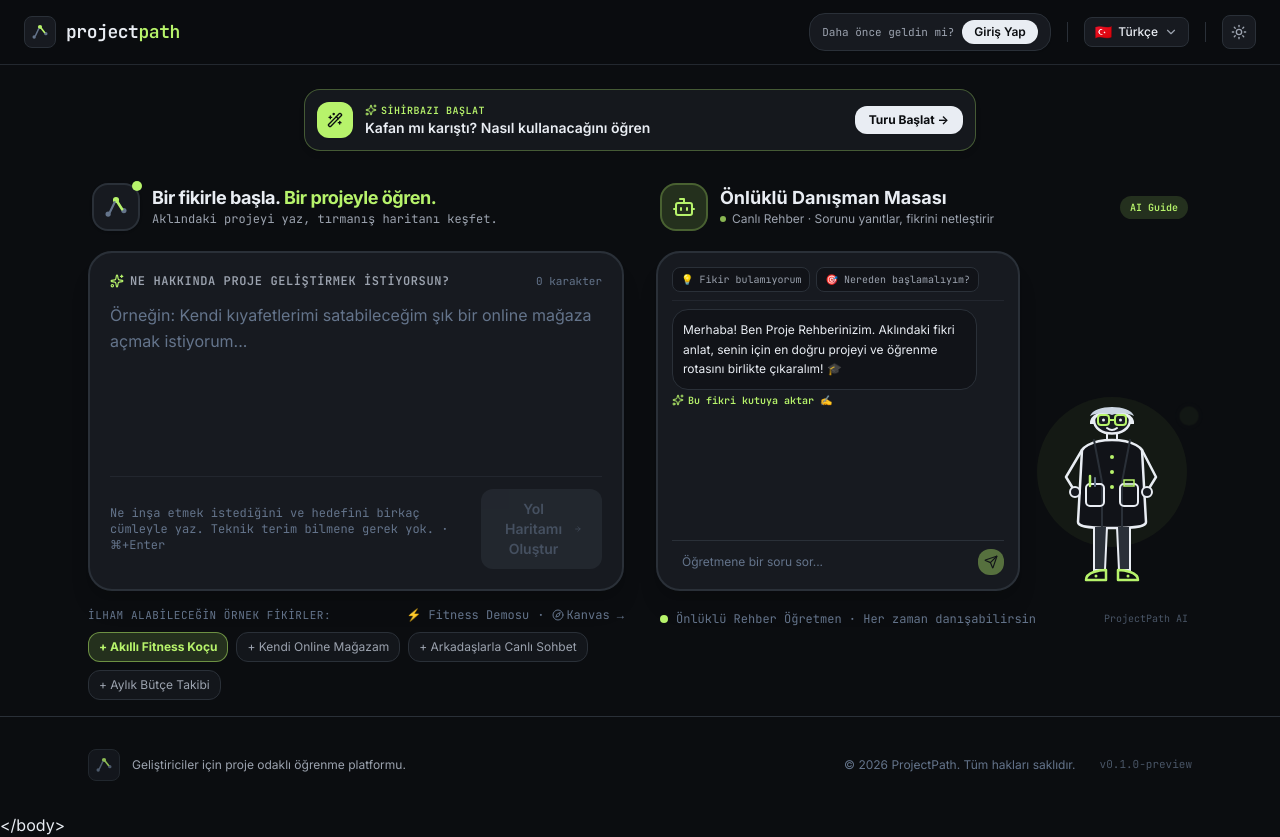
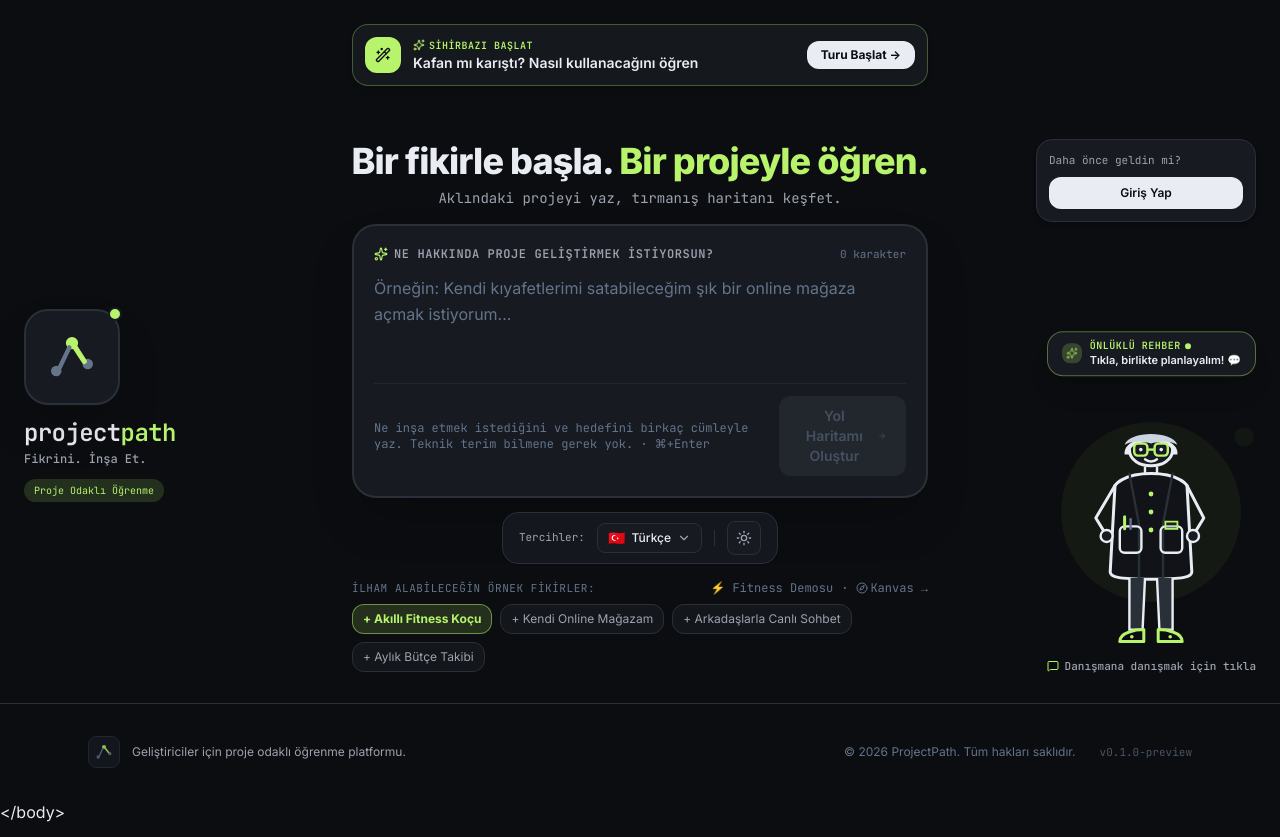
Before and after one commit to eemreozen/Mergen-EDU, a React (Vite) app: page / in a window 1280 px wide. Built offline with nearby package versions, Linux system fonts and the light colour scheme.

Commit message:
refactor: layout to exact 3-column symmetrical UI: Left Logo, Center Idea Input with Language & Theme underneath, Right Sign In card above Teacher Advisor (chat on click)

```diff
--- a/src/App.tsx
+++ b/src/App.tsx
@@ -14,10 +14,11 @@
 function AppContent() {
   const location = useLocation()
   const isCanvasView = location.pathname === '/canvas'
+  const isLandingPage = location.pathname === '/'
 
   return (
     <div className="min-h-screen flex flex-col bg-[#F7F8FA] dark:bg-[#0B0D10] text-[#111318] dark:text-[#E9EDF3] transition-colors selection:bg-[#2B660E]/20 dark:selection:bg-[#B7F36B] dark:selection:text-[#0B0D10]">
-      {!isCanvasView && <Header />}
+      {!isCanvasView && !isLandingPage && <Header />}
 
       <main className="flex-1 flex flex-col">
         <Routes>
--- a/src/features/landing/HeroSection.tsx
+++ b/src/features/landing/HeroSection.tsx
@@ -3,9 +3,13 @@
 import { useState } from 'react'
 import { useTranslation } from 'react-i18next'
 import { Link } from 'react-router-dom'
+import { AuthModal } from '@/components/shared/AuthModal'
+import { LanguageSelector } from '@/components/shared/LanguageSelector'
+import { ThemeToggle } from '@/components/shared/ThemeToggle'
 import { OnboardingModal } from '@/components/assessment/OnboardingModal'
 import { GuidedTourWizard } from '@/components/landing/GuidedTourWizard'
-import { TeacherAdvisorDesk } from '@/components/landing/TeacherAdvisorDesk'
+import { TeacherAdvisorFigure } from '@/components/landing/TeacherAdvisorFigure'
+import { ProjectAdvisor } from '@/components/shared/ProjectAdvisorModal'
 
 interface HeroSectionProps {
   externalIdea?: string
@@ -20,8 +24,10 @@
   const isEn = i18n.language.startsWith('en')
 
   const [localIdea, setLocalIdea] = useState('')
+  const [isAuthOpen, setIsAuthOpen] = useState(false)
   const [isOnboardingOpen, setIsOnboardingOpen] = useState(false)
   const [isTourOpen, setIsTourOpen] = useState(false)
+  const [isAdvisorOpen, setIsAdvisorOpen] = useState(false)
 
   const projectIdea = externalIdea !== undefined ? externalIdea : localIdea
 
@@ -54,7 +60,7 @@
     }
   }
 
-  // Accessible, non-technical human project suggestions
+  // Non-technical, human starter suggestions
   const starterIdeas = [
     {
       label: isEn ? 'Smart Fitness Coach' : 'Akıllı Fitness Koçu',
@@ -87,15 +93,15 @@
 
   return (
     <>
-      <section className="relative w-full max-w-6xl mx-auto px-4 sm:px-6 pt-6 pb-4 flex flex-col items-center">
+      <section className="relative w-full max-w-7xl mx-auto px-4 sm:px-6 min-h-[85vh] flex flex-col justify-between pt-6 pb-0 overflow-visible">
 
-        {/* 1. Symmetrical Top Wizard Card */}
+        {/* 1. TOP CENTER: Wizard Banner */}
         <motion.div
           id="tour-wizard-box"
           initial={{ opacity: 0, y: -8 }}
           animate={{ opacity: 1, y: 0 }}
           transition={{ duration: 0.3 }}
-          className="w-full max-w-2xl mx-auto mb-6 p-2.5 sm:p-3 rounded-2xl border border-[#2B660E]/30 dark:border-[#B7F36B]/30 bg-[#FFFFFF]/90 dark:bg-[#171A20]/90 shadow-md backdrop-blur-md flex items-center justify-between gap-3 text-left"
+          className="w-full max-w-xl mx-auto mb-6 p-2.5 sm:p-3 rounded-2xl border border-[#2B660E]/30 dark:border-[#B7F36B]/30 bg-[#FFFFFF]/90 dark:bg-[#171A20]/90 shadow-md backdrop-blur-md flex items-center justify-between gap-3 text-left"
         >
           <div className="flex items-center gap-3">
             <div className="w-9 h-9 rounded-xl bg-[#2B660E] dark:bg-[#B7F36B] text-white dark:text-[#0B0D10] flex items-center justify-center font-bold shadow-xs shrink-0">
@@ -123,20 +129,23 @@
           </button>
         </motion.div>
 
-        {/* 2. Symmetrical Two-Column Layout (50% / 50% with matching headers and heights) */}
-        <div className="w-full grid grid-cols-1 lg:grid-cols-2 gap-8 items-start">
+        {/* 2. SYMMETRICAL 3-COLUMN WORKSPACE: LEFT (Logo) — CENTER (Input Box) — RIGHT (Sign In & Advisor) */}
+        <div className="w-full grid grid-cols-1 lg:grid-cols-12 gap-6 lg:gap-8 items-center pb-2">
 
-          {/* COLUMN 1: Main Project Idea Builder */}
-          <div className="w-full flex flex-col justify-between">
-
-            {/* Header (Height matching Right Column) */}
-            <div className="h-14 sm:h-16 flex items-center gap-3 mb-3 px-1 text-left">
-              <div className="relative group w-12 h-12 rounded-2xl bg-[#FFFFFF] dark:bg-[#171A20] border-2 border-[#E3E7EC] dark:border-[#2A3038] flex items-center justify-center shrink-0 shadow-sm">
+          {/* LEFT COLUMN: Enlarged Logo & Brand identity (Cols 1-3) */}
+          <motion.div
+            initial={{ opacity: 0, x: -16 }}
+            animate={{ opacity: 1, x: 0 }}
+            transition={{ duration: 0.45 }}
+            className="lg:col-span-3 flex flex-col items-center lg:items-start text-center lg:text-left space-y-3"
+          >
+            {/* Enlarged Geometric Logo Card */}
+            <div className="relative group w-20 h-20 sm:w-24 sm:h-24 rounded-3xl bg-[#FFFFFF] dark:bg-[#171A20] border-2 border-[#E3E7EC] dark:border-[#2A3038] hover:border-[#2B660E] dark:hover:border-[#B7F36B] shadow-2xl flex items-center justify-center transition-all duration-300">
               <svg
                 viewBox="0 0 32 32"
                 fill="none"
                 xmlns="http://www.w3.org/2000/svg"
-                  className="w-7 h-7"
+                className="w-12 h-12 sm:w-14 sm:h-14 transition-transform duration-300 group-hover:scale-105"
                 aria-hidden="true"
               >
                 <circle cx="7" cy="24" r="3" fill="currentColor" className="text-[#9CA3AF] dark:text-[#64748B]" />
@@ -145,30 +154,49 @@
                 <path d="M9 22L14.5 10.5" stroke="currentColor" strokeWidth="2.5" strokeLinecap="round" className="text-[#9CA3AF] dark:text-[#64748B]" />
                 <path d="M17.5 10L23 18.5" stroke="#2B660E" strokeWidth="3" strokeLinecap="round" className="dark:stroke-[#B7F36B]" />
               </svg>
-                <span className="absolute -top-1 -right-1 w-2.5 h-2.5 rounded-full bg-[#2B660E] dark:bg-[#B7F36B]" />
+              <span className="absolute -top-1 -right-1 w-3.5 h-3.5 rounded-full bg-[#2B660E] dark:bg-[#B7F36B] border-2 border-white dark:border-[#171A20]" />
             </div>
 
+            {/* Wordmark & Tagline */}
             <div>
-                <h1 className="text-base sm:text-lg font-bold tracking-tight text-[#111318] dark:text-[#E9EDF3] leading-tight">
+              <span className="font-mono font-bold tracking-tight text-2xl text-[#111318] dark:text-[#E9EDF3] lowercase">
+                project<span className="text-[#2B660E] dark:text-[#B7F36B]">path</span>
+              </span>
+              <p className="text-xs font-mono text-[#68717D] dark:text-[#9CA3AF] mt-0.5 font-medium">
+                Fikrini. İnşa Et.
+              </p>
+            </div>
+
+            <div className="inline-flex items-center gap-1.5 px-2.5 py-1 rounded-full text-[10px] font-mono bg-[#2B660E]/10 dark:bg-[#B7F36B]/15 text-[#2B660E] dark:text-[#B7F36B]">
+              <span>{isEn ? 'Project-Based Learning' : 'Proje Odaklı Öğrenme'}</span>
+            </div>
+          </motion.div>
+
+          {/* CENTER COLUMN: Main Project Idea Input + Language & Theme Underneath (Cols 4-9) */}
+          <div className="lg:col-span-6 flex flex-col items-center text-center">
+
+            {/* Main Headline */}
+            <div className="mb-4">
+              <h1 className="text-2xl sm:text-3xl md:text-4xl font-extrabold tracking-tight text-[#111318] dark:text-[#E9EDF3] leading-tight">
                 <span>{t('hero.titleLine1')} </span>
                 <span className="text-[#2B660E] dark:text-[#B7F36B]">{t('hero.titleLine2')}</span>
               </h1>
-                <p className="text-xs text-[#68717D] dark:text-[#9CA3AF] mt-0.5 font-mono">
+              <p className="text-xs sm:text-sm text-[#68717D] dark:text-[#9CA3AF] mt-1 font-mono">
                 {isEn
-                    ? 'State your project idea, climb your tailored roadmap.'
+                  ? 'State your project idea. Climb your tailored learning roadmap.'
                   : 'Aklındaki projeyi yaz, tırmanış haritanı keşfet.'}
               </p>
             </div>
-            </div>
 
-            {/* Main Input Box (Height matching Right Column: h-[340px]) */}
+            {/* The Project Idea Box */}
             <motion.div
               id="tour-idea-input"
-              initial={{ opacity: 0, y: 10 }}
+              initial={{ opacity: 0, y: 12 }}
               animate={{ opacity: 1, y: 0 }}
-              transition={{ duration: 0.35 }}
-              className="w-full h-[340px] rounded-3xl border-2 border-[#E3E7EC] dark:border-[#2A3038] bg-[#FFFFFF] dark:bg-[#171A20] shadow-xl p-4 sm:p-5 flex flex-col justify-between text-left transition-all focus-within:border-[#2B660E] dark:focus-within:border-[#B7F36B] focus-within:ring-4 focus-within:ring-[#2B660E]/10 dark:focus-within:ring-[#B7F36B]/15"
+              transition={{ duration: 0.4 }}
+              className="w-full max-w-xl"
             >
+              <div className="relative rounded-3xl border-2 border-[#E3E7EC] dark:border-[#2A3038] bg-[#FFFFFF] dark:bg-[#171A20] shadow-2xl p-4 sm:p-5 flex flex-col justify-between text-left transition-all focus-within:border-[#2B660E] dark:focus-within:border-[#B7F36B] focus-within:ring-4 focus-within:ring-[#2B660E]/10 dark:focus-within:ring-[#B7F36B]/15">
                 <div className="flex items-center justify-between mb-2">
                   <label
                     htmlFor="project-idea-input"
@@ -184,11 +212,12 @@
 
                 <textarea
                   id="project-idea-input"
+                  rows={4}
                   value={projectIdea}
                   onChange={e => setIdea(e.target.value)}
                   onKeyDown={handleKeyDown}
                   placeholder={t('hero.inputPlaceholder')}
-                className="w-full flex-1 bg-transparent border-0 outline-none resize-none text-sm sm:text-base text-[#111318] dark:text-[#E9EDF3] placeholder:text-[#9CA3AF] dark:placeholder:text-[#64748B] leading-relaxed font-normal py-1"
+                  className="w-full bg-transparent border-0 outline-none resize-none text-sm sm:text-base text-[#111318] dark:text-[#E9EDF3] placeholder:text-[#9CA3AF] dark:placeholder:text-[#64748B] min-h-[105px] leading-relaxed font-normal py-1"
                 />
 
                 <div className="pt-3 border-t border-[#E3E7EC]/60 dark:border-[#2A3038]/60 flex items-center justify-between gap-3">
@@ -210,16 +239,27 @@
                     <ArrowRight className="w-4 h-4" />
                   </button>
                 </div>
+              </div>
             </motion.div>
 
-            {/* Inspiration Chips & Discreet Links */}
-            <div id="tour-inspiration-chips" className="mt-4 text-left">
+            {/* DİL DEĞİŞTİRME VE KARANLIK MOD (Ortadaki yazı yazılacak yerin tam altına konuldu) */}
+            <div className="mt-3.5 flex items-center justify-center gap-3 p-2 px-4 rounded-2xl border border-[#E3E7EC] dark:border-[#2A3038] bg-[#FFFFFF]/85 dark:bg-[#171A20]/85 backdrop-blur-sm shadow-xs">
+              <span className="text-[11px] font-mono text-[#68717D] dark:text-[#9CA3AF]">
+                {isEn ? 'Preferences:' : 'Tercihler:'}
+              </span>
+              <LanguageSelector />
+              <div className="h-4 w-[1px] bg-[#E3E7EC] dark:bg-[#2A3038]" />
+              <ThemeToggle />
+            </div>
+
+            {/* Non-Technical Quick Inspiration Chips */}
+            <div id="tour-inspiration-chips" className="mt-4 w-full max-w-xl text-left">
               <div className="flex flex-wrap items-center justify-between gap-2 mb-2">
                 <span className="text-[11px] font-mono uppercase tracking-wider text-[#9CA3AF] dark:text-[#64748B]">
                   {t('hero.quickSuggestionsTitle')}
                 </span>
 
-                {/* Discreet Links */}
+                {/* Subtle Links */}
                 <div className="flex items-center gap-2 text-xs font-mono text-[#9CA3AF] dark:text-[#64748B]">
                   <button
                     type="button"
@@ -258,21 +298,57 @@
             </div>
           </div>
 
-          {/* COLUMN 2: Mentor Consultation Desk & Symmetrical Teacher Character */}
-          <div className="w-full flex flex-col justify-between">
-            <TeacherAdvisorDesk
-              onApplyPrompt={(prompt) => setIdea(prompt)}
+          {/* RIGHT COLUMN: GİRİŞ YAP KUTUSU (Üstte) & ÖNLÜKLÜ DANIŞMAN (Altta, tıklayınca chat açılır) (Cols 10-12) */}
+          <motion.div
+            initial={{ opacity: 0, x: 16 }}
+            animate={{ opacity: 1, x: 0 }}
+            transition={{ duration: 0.45 }}
+            className="lg:col-span-3 flex flex-col items-center lg:items-end justify-between h-full space-y-6"
+          >
+            {/* GİRİŞ YAP BUTONU (Danışmanın/Sağ tarafın tam üzerine koyuldu) */}
+            <div className="w-full max-w-[220px] p-3 rounded-2xl border border-[#E3E7EC] dark:border-[#2A3038] bg-[#FFFFFF] dark:bg-[#171A20] shadow-md text-left flex flex-col gap-2">
+              <div className="text-[11px] font-mono text-[#68717D] dark:text-[#9CA3AF]">
+                {isEn ? 'Already a member?' : 'Daha önce geldin mi?'}
+              </div>
+              <button
+                type="button"
+                onClick={() => setIsAuthOpen(true)}
+                className="w-full py-2 px-3 rounded-xl text-xs font-semibold bg-[#111318] dark:bg-[#E9EDF3] text-white dark:text-[#0B0D10] hover:bg-[#2B660E] dark:hover:bg-[#B7F36B] transition-colors cursor-pointer text-center shadow-xs active:scale-95"
+              >
+                {t('nav.signIn')}
+              </button>
+            </div>
+
+            {/* ÖNLÜKLÜ REHBER ÖĞRETMEN ÇİZİMİ (Altta ayaklarıyla basan, tıklandığında chat açılır) */}
+            <div className="relative translate-y-[2px]">
+              <TeacherAdvisorFigure
+                size="lg"
+                onClick={() => setIsAdvisorOpen(true)}
+                showBubble={true}
+                showCaption={true}
               />
             </div>
+          </motion.div>
 
         </div>
       </section>
+
+      {/* Auth Modal */}
+      <AuthModal isOpen={isAuthOpen} onClose={() => setIsAuthOpen(false)} />
 
       {/* Onboarding Knowledge Assessment Modal */}
       <OnboardingModal isOpen={isOnboardingOpen} onClose={() => setIsOnboardingOpen(false)} />
 
       {/* Guided Tour Wizard Walkthrough */}
       <GuidedTourWizard isOpen={isTourOpen} onClose={() => setIsTourOpen(false)} />
+
+      {/* Interactive Project Advisor (Danışmana tıklandığında açılan chat penceresi) */}
+      <ProjectAdvisor
+        isOpen={isAdvisorOpen}
+        onClose={() => setIsAdvisorOpen(false)}
+        hideFloatingTrigger
+        onSelectPrompt={(prompt) => setIdea(prompt)}
+      />
     </>
   )
 }
```
Lines whose indentation alone changed are shown as unchanged.
